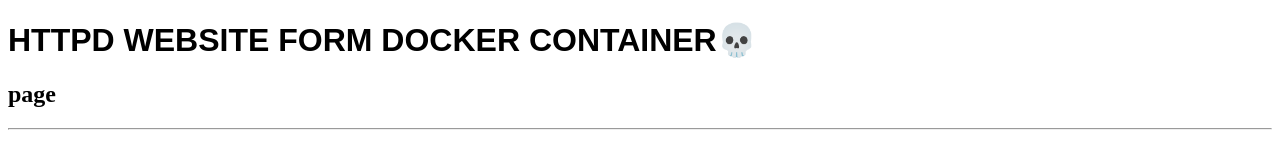
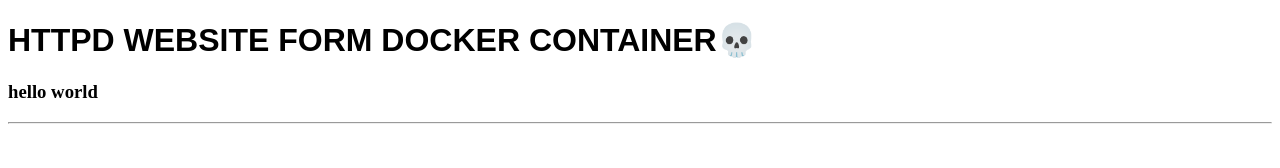
Before and after one commit to ashishworkspace/httpd_project, a plain HTML site: page index.html in a window 1280 px wide. Drawn offline with Linux system fonts and the light colour scheme.

Commit message:
Update index.html

```diff
--- a/index.html
+++ b/index.html
@@ -8,7 +8,7 @@
 </head>
 <body>
     <h1 style="font-family: sans-serif;">HTTPD WEBSITE FORM DOCKER CONTAINER💀</h1>
-    <h2>page</h2>
+    <h3>hello world<h3>
     <hr>
 </body>
 </html>
```
